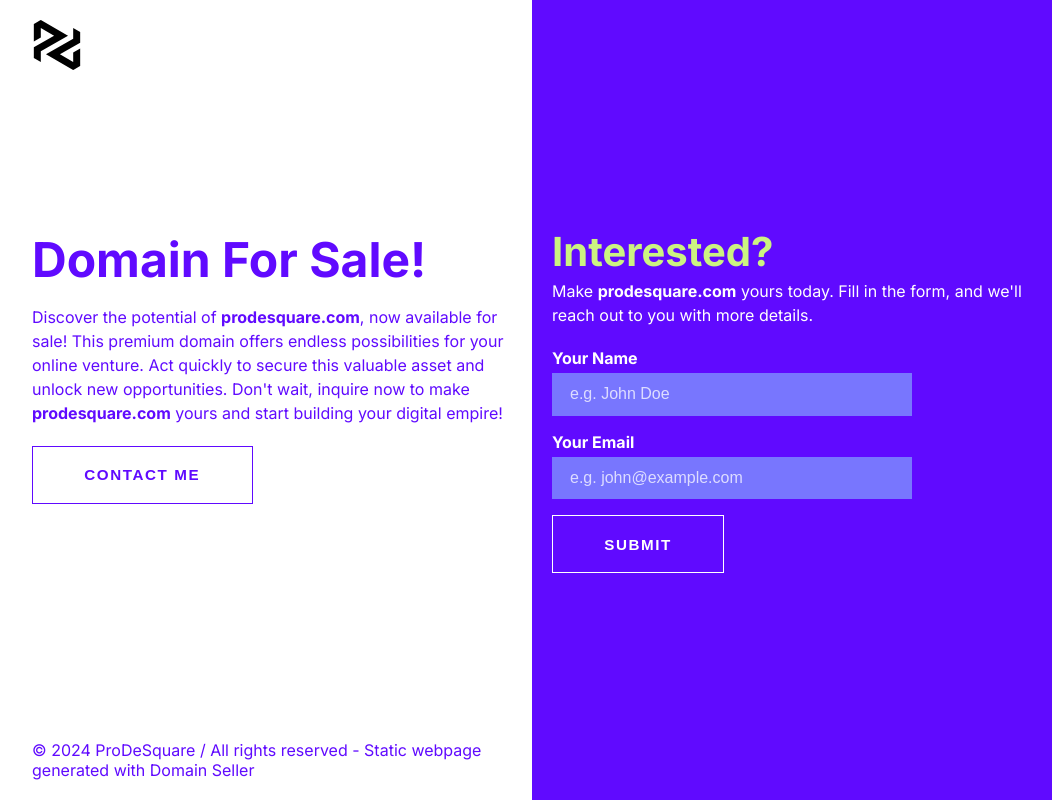
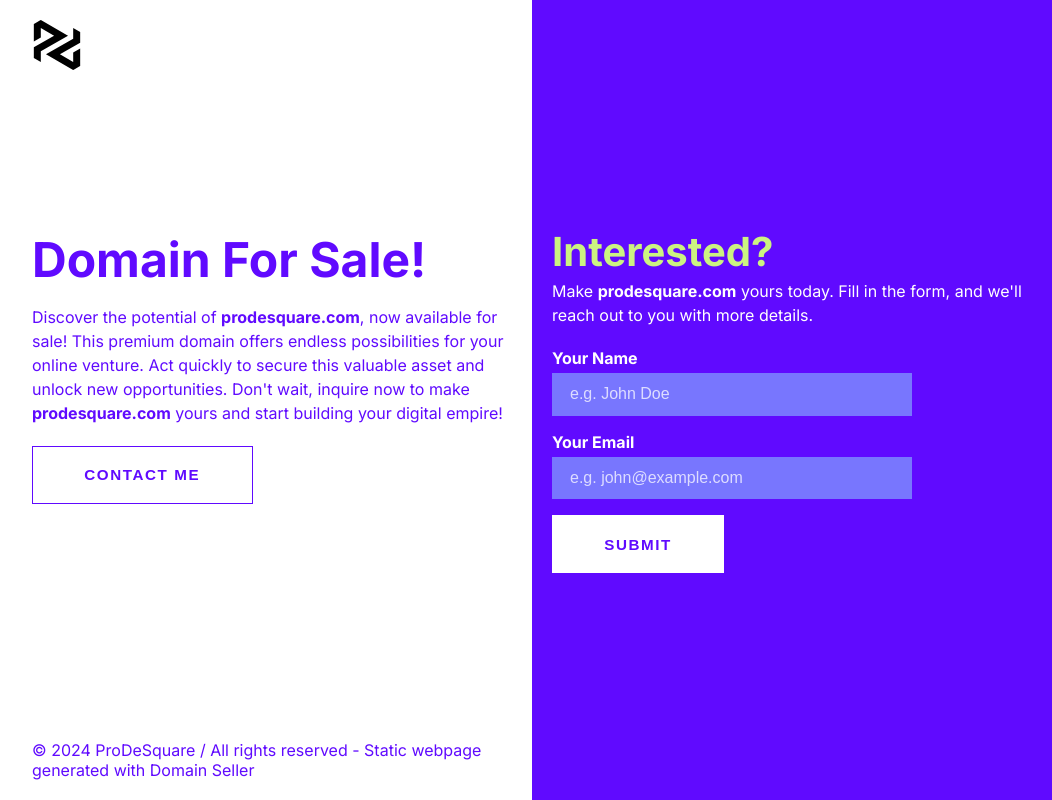
Before and after one commit to ProDeSquare/InstantDomainPage, a Preact app: page / in a window 1280 px wide. In both pictures the pointer is over the button "SUBMIT". Shown: the whole page, without its empty margins (108-1160 px from the left). Built offline with nearby package versions, Linux system fonts and the light colour scheme.

Commit message:
matched form button with the form

```diff
--- a/src/assets/styles/app.scss
+++ b/src/assets/styles/app.scss
@@ -75,6 +75,13 @@ label {
 form {
   button {
     border: 1px solid $white;
+    background-color: $primary;
+    color: $white;
+
+    &:hover {
+      background-color: $white;
+      color: $primary;
+    }
   }
 
   input {
```
